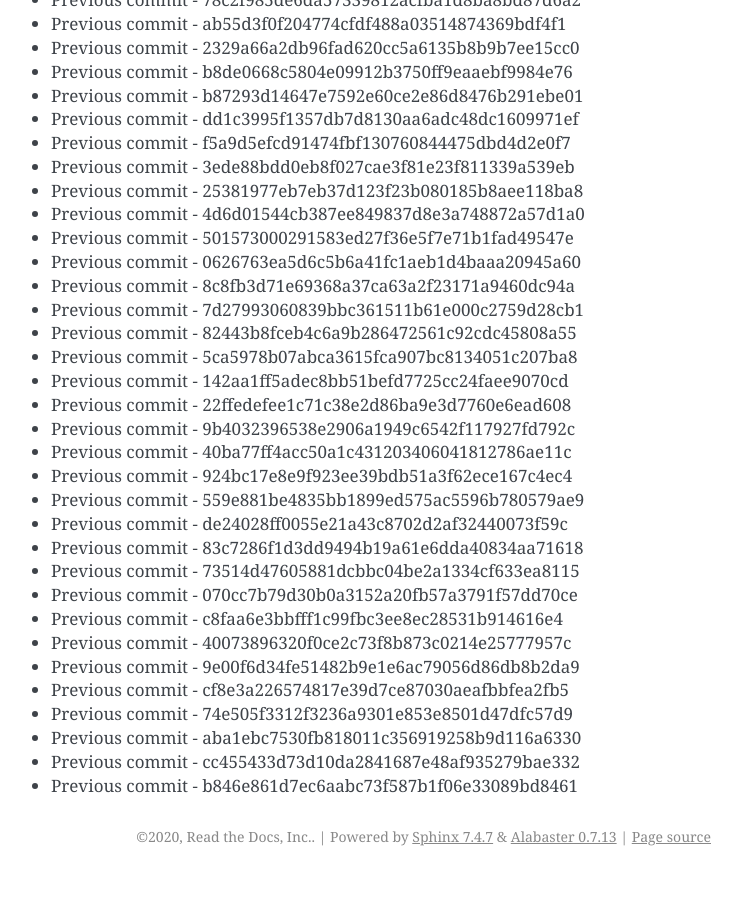
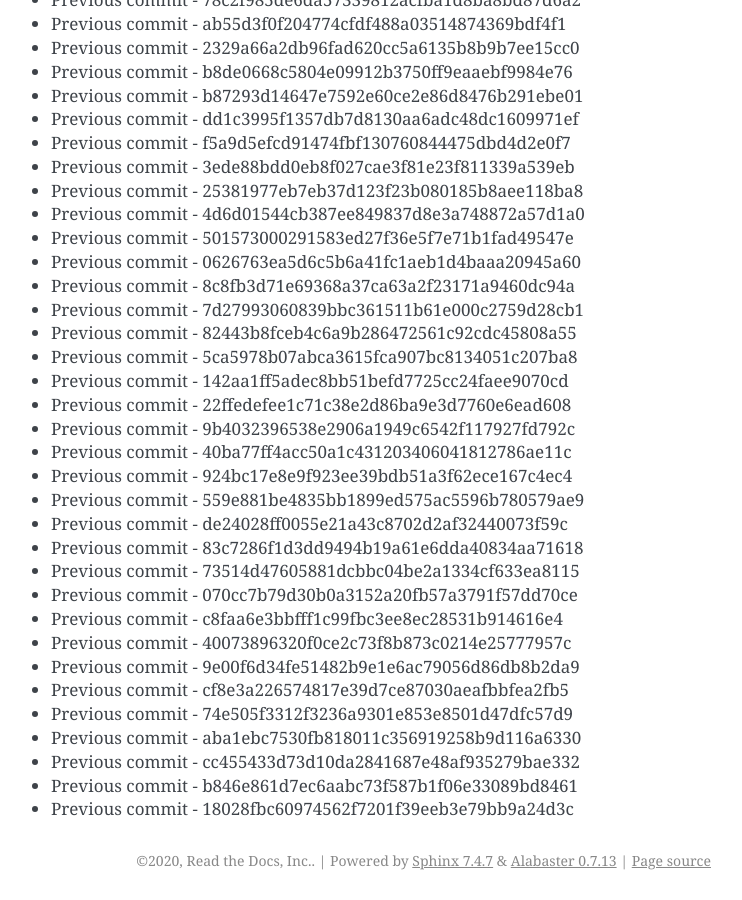
Before and after one commit to readthedocs/rtd-git-stresstest, a Sphinx documentation site: the page built from docs/updates.rst, in a window 1280 px wide and 900 px high, scrolled down 48011 px. Shown: the whole window, without its empty margins (399-1141 px from the left). Built offline with Sphinx 7.4.7, drawn with Linux system fonts in a browser that asks for light colours; before the commit the page ends 48887 px from its top, so only the background shows below that.

Commit message:
Generating commit from previous: 18028fbc60974562f7201f39eeb3e79bb9a24d3c

```diff
--- a/docs/updates.rst
+++ b/docs/updates.rst
@@ -2049,3 +2049,4 @@ It can be tested for any performance characteristics.
 * Previous commit - aba1ebc7530fb818011c356919258b9d116a6330
 * Previous commit - cc455433d73d10da2841687e48af935279bae332
 * Previous commit - b846e861d7ec6aabc73f587b1f06e33089bd8461
+* Previous commit - 18028fbc60974562f7201f39eeb3e79bb9a24d3c
```
